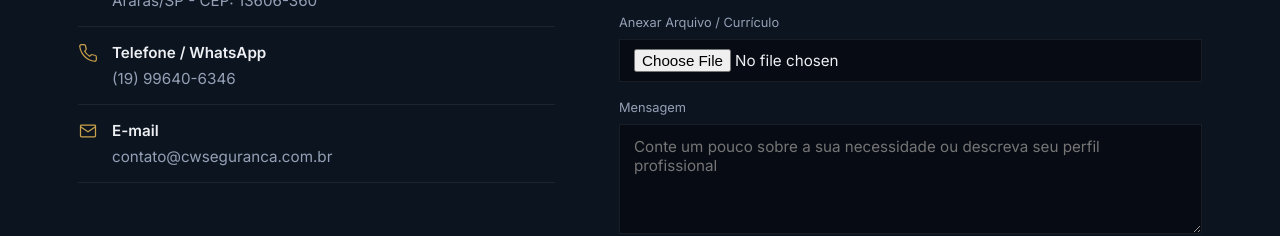
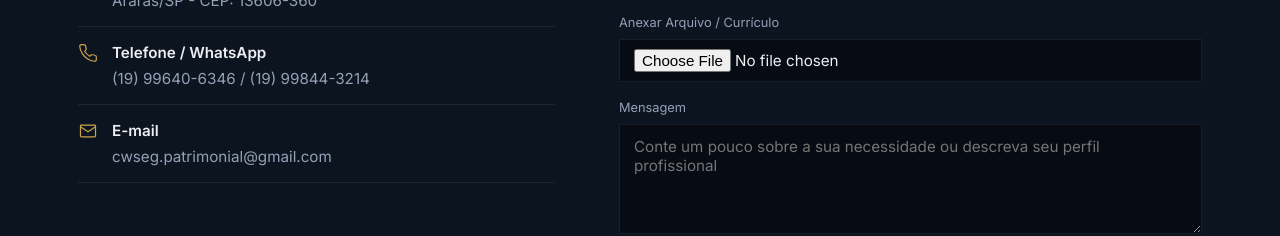
Before and after one commit to gabrielmendesFHO/C-W, a plain HTML site: page index.html in a window 1280 px wide. Shown: the part 3625-3861 px from the top of the page. Drawn offline with nearby package versions, Linux system fonts and the light colour scheme.

Commit message:
Correção dos emails

```diff
--- a/index.html
+++ b/index.html
@@ -173,18 +173,18 @@
           </li>
           <li>
             <svg viewBox="0 0 24 24" fill="none" stroke="currentColor" stroke-width="1.5"><path d="M22 16.9v3a2 2 0 01-2.2 2 19.8 19.8 0 01-8.6-3.1 19.5 19.5 0 01-6-6A19.8 19.8 0 012.1 4.2 2 2 0 014.1 2h3a2 2 0 012 1.7c.1.9.3 1.8.6 2.7a2 2 0 01-.4 2.1L8 9.9a16 16 0 006 6l1.4-1.4a2 2 0 012.1-.4c.9.3 1.8.5 2.7.6a2 2 0 011.8 2z"/></svg>
-            <div><b>Telefone / WhatsApp</b>(19) 99640-6346</div>
+            <div><b>Telefone / WhatsApp</b>(19) 99640-6346 / (19) 99844-3214</div>
           </li>
           <li>
             <svg viewBox="0 0 24 24" fill="none" stroke="currentColor" stroke-width="1.5"><rect x="3" y="5" width="18" height="14" rx="1"/><path d="M3 7l9 6 9-6"/></svg>
-            <div><b>E-mail</b>contato@cwseguranca.com.br</div>
+            <div><b>E-mail</b>cwseg.patrimonial@gmail.com</div>
           </li>
         </ul>
       </div>
 
       <!-- Formulário com opção de upload -->
       <!-- Envio via FormSubmit (sem backend próprio) — ver nota de ativação abaixo -->
-      <form id="contactForm" action="https://formsubmit.co/gabrielfer.mendes@gmail.com" method="POST" enctype="multipart/form-data">
+      <form id="contactForm" action="https://formsubmit.co/cwseg.patrimonial@gmail.com" method="POST" enctype="multipart/form-data">
         <input type="hidden" name="_subject" value="Novo contato pelo site C&W">
         <input type="hidden" name="_template" value="table">
         <input type="text" name="_honey" style="display:none" tabindex="-1" autocomplete="off">
```
